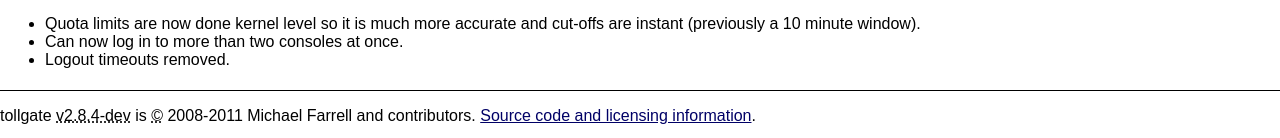
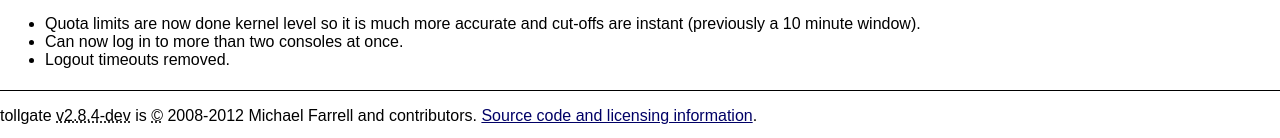
Before and after one commit to micolous/tollgate, a Django app: template templates/frontend/help/new.html in a window 1280 px wide. Shown: the part 2928-3066 px from the top of the page. Run offline with Django 3.2, Linux system fonts and the light colour scheme; the template is opened without the code that fills it, so the values that code supplies are empty.

Commit message:
Updated some copyright dates shown on the template to 2012.

```diff
--- a/templates/frontend/base.html
+++ b/templates/frontend/base.html
@@ -35,7 +35,7 @@ along with this program.  If not, see <http://www.gnu.org/licenses/>.
 		<title>tollgate :: {% block windowtitle %}(default){% endblock %}</title>
 		<!--
 			tollgate, a captive portal system for lan parties.
-			Copyright 2008-2011 Michael Farrell <http://micolous.id.au/>
+			Copyright 2008-2012 Michael Farrell <http://micolous.id.au/>
 
 			This program is free software: you can redistribute it and/or modify
 			it under the terms of the GNU Affero General Public License as published by
@@ -129,7 +129,7 @@ along with this program.  If not, see <http://www.gnu.org/licenses/>.
 		</div>
 
 		<div id="copyrights">
-			<p>tollgate <abbr title="date 2011-02-16">v2.8.4-dev</abbr> is <abbr title="copyright">&copy;</abbr> 2008-2011 Michael Farrell and contributors.  <a href="{% url source %}">Source code and licensing information</a>.</p>
+			<p>tollgate <abbr title="date 2012-04-12">v2.8.4-dev</abbr> is <abbr title="copyright">&copy;</abbr> 2008-2012 Michael Farrell and contributors.  <a href="{% url source %}">Source code and licensing information</a>.</p>
 		</div>
 	</body>
 </html>
```
